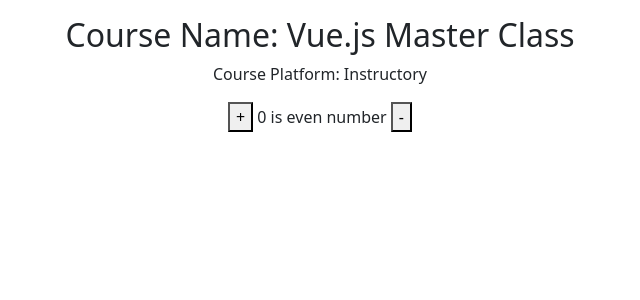
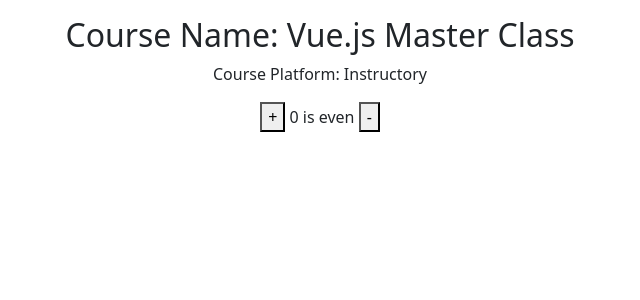
Before and after one commit to pobitrodeb/vue.js_master, a Vue app in the folder first_project/: page / in a window 1280 px wide. Shown: the top 300 px of the page, without its empty margins (320-960 px from the left). Built offline with nearby package versions, Linux system fonts and the light colour scheme.

Commit message:
ternaray oparator class

```diff
--- a/first_project/src/App.vue
+++ b/first_project/src/App.vue
@@ -24,8 +24,7 @@
 
  //computed
 const checkOddOrEven = computed(() => {
-  if(count.value %2 === 0 ) return 'even number';
-    return 'odd number';
+  return count.value % 2 === 0 ? 'even' : 'odd';
 })
 
 </script>
```
